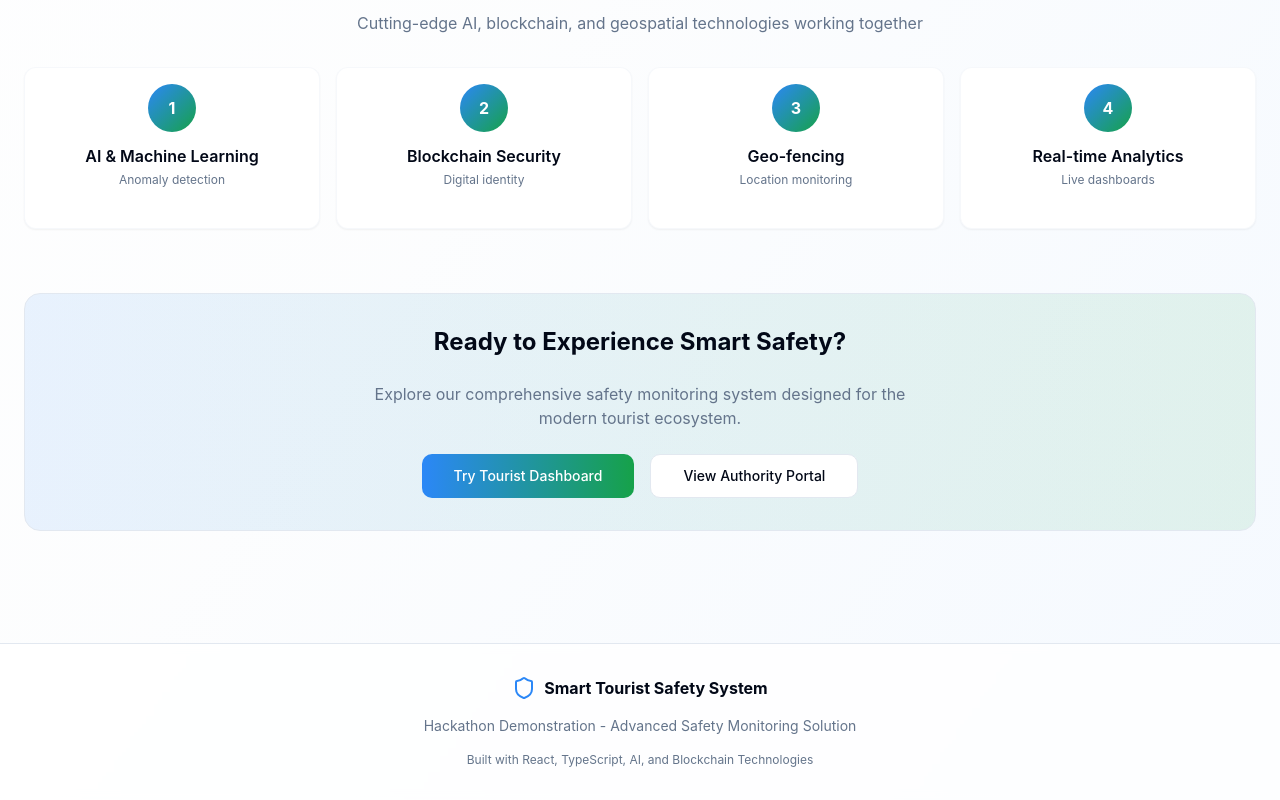
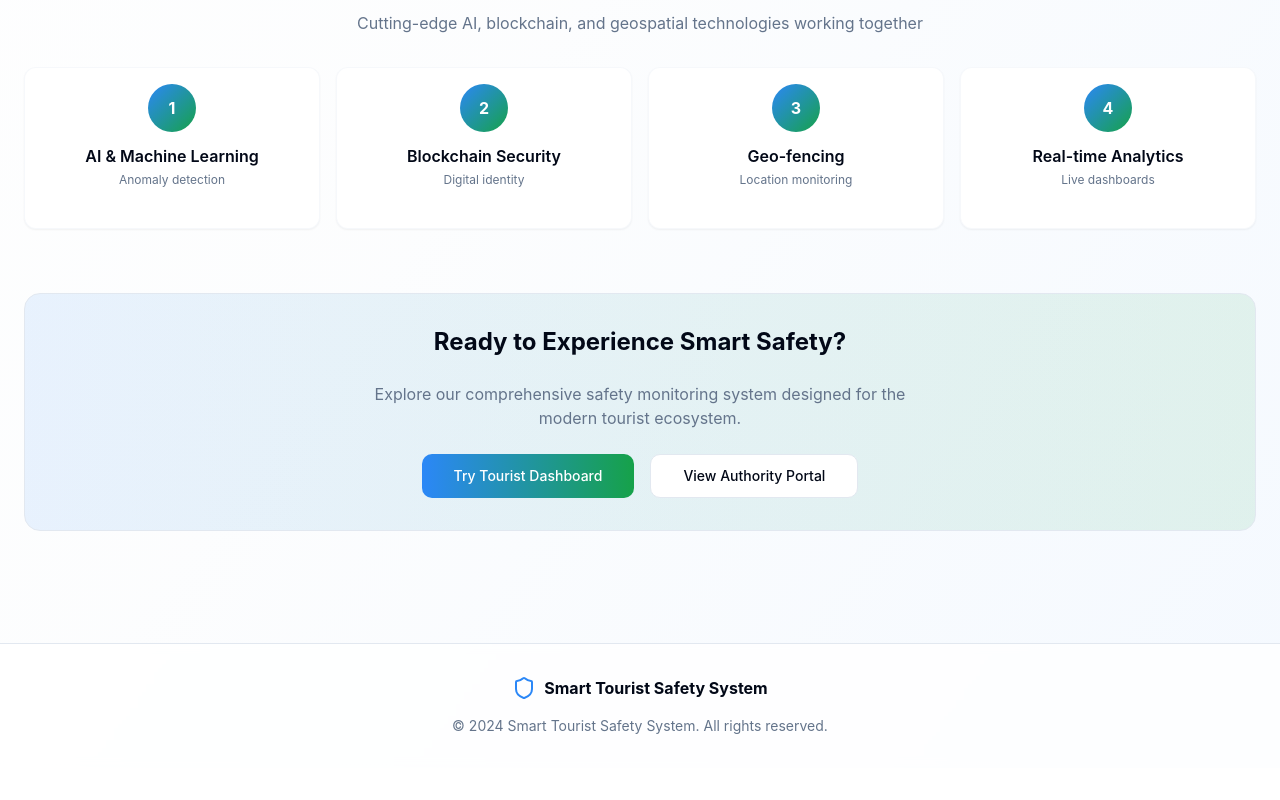
Before and after one commit to kunalkunvi2005/safe-wander-shield, a React (Vite) app: page / in a window 1280 px wide. Shown: the part 1012-1812 px from the top of the page. After the commit the page ends 1780 px from the top, so only its background shows below. Built offline with nearby package versions, Linux system fonts and the light colour scheme; the HTML template or start-up script is replaced by a standard one.

Commit message:
Remove header and add copyright

```diff
--- a/src/pages/Index.tsx
+++ b/src/pages/Index.tsx
@@ -262,11 +262,8 @@ const Index = () => {
               <span className="font-bold">Smart Tourist Safety System</span>
             </div>
             <p className="text-sm text-muted-foreground">
-              Hackathon Demonstration - Advanced Safety Monitoring Solution
+              © 2024 Smart Tourist Safety System. All rights reserved.
             </p>
-            <div className="text-xs text-muted-foreground">
-              Built with React, TypeScript, AI, and Blockchain Technologies
-            </div>
           </div>
         </div>
       </footer>
```
